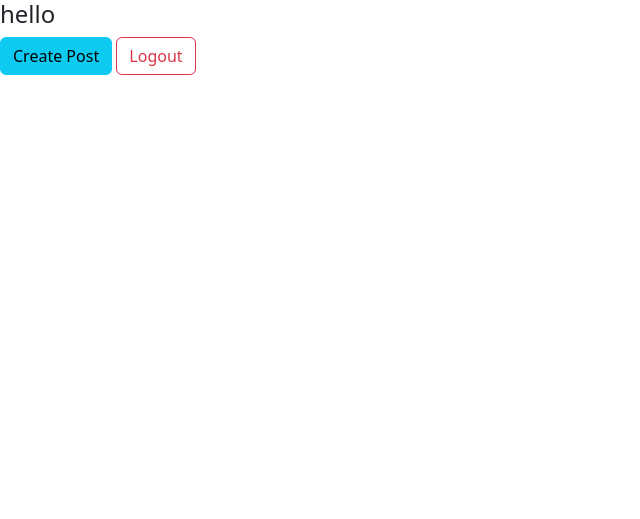
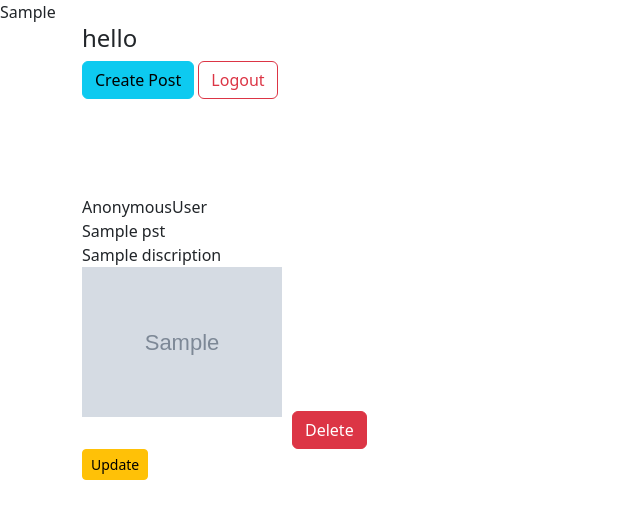
Before and after one commit to dipeshpatidarjeeran/fbclone1, a Django app: template fbclone/templates/registration/profile.html in a window 1280 px wide. Shown: the top 519 px of the page, without its empty margins (0-640 px from the left). Run offline with Django 3.2, Linux system fonts and the light colour scheme; the template is opened without the code that fills it: most values are stand-ins (such as "Sample title", 1, 10 or a date in 2020); grey boxes marked "Sample" are stand-in pictures; some libraries are stand-ins or nearby versions.

Commit message:
create new files an modify files

```diff
--- a/fbclone/apps/registration/admin.py
+++ b/fbclone/apps/registration/admin.py
@@ -4,4 +4,4 @@ from .models import Post
 
 @admin.register(Post)
 class PostAdmin(admin.ModelAdmin):
-	list_displat=['id','photo','title','discription']
+	list_displat=['id','username','photo','title','discription']
--- a/fbclone/apps/registration/forms.py
+++ b/fbclone/apps/registration/forms.py
@@ -10,6 +10,7 @@ class NewUserForm(UserCreationForm):
 	class Meta:
 		model=User
 		fields=['id','username','first_name','last_name','email']
+
 class PostForm(forms.ModelForm):
 	class Meta:
 		model=Post
--- a/fbclone/apps/registration/models.py
+++ b/fbclone/apps/registration/models.py
@@ -3,6 +3,7 @@ from django.db import models
 # Create your models here
 
 class Post(models.Model):
+	username=models.CharField(max_length=70,default='')
 	photo=models.ImageField(null=True,blank=True,upload_to='images/')
 	title=models.CharField(max_length=70,default='')
 	discription=models.TextField(max_length=140,default='')
--- a/fbclone/apps/registration/urls.py
+++ b/fbclone/apps/registration/urls.py
@@ -1,10 +1,11 @@
 from django.urls import path
 from .views import SignUpView,HomeView
-from .views import ProfileTemplate,CreatePost
+from .views import ProfileTemplate,CreatePost,PostDeleteView
 
 urlpatterns=[
 	path('', HomeView.as_view(), name='home'),
 	path('signup/', SignUpView.as_view(), name='signup'),
 	path('profile/',ProfileTemplate.as_view(),name="profile"),
-	path('create/',CreatePost.as_view(),name='createpost')
+	path('create/',CreatePost.as_view(),name='createpost'),
+	#path('<int:Id>/',PostDeleteView.as_view(), name="deletedata"),
 ]
--- a/fbclone/templates/registration/createpost.html
+++ b/fbclone/templates/registration/createpost.html
@@ -1,4 +1,5 @@
-<!DOCTYPE html>
+
+
 {% load static %}
 <html>
 <head>
@@ -17,7 +18,8 @@
 			{%for fm in form %}
 				{{fm.label}} {{fm}}	<br><br>
 			{% endfor %}
-			<input type="submit" name="Upload">
+			<input type="submit" value="Upload" class="btn btn-outline-primary"></input>
+			<a href="{% url 'profile' %}" class="btn btn-success">Back</a>
 		</form>
 </div>
 </body>
--- a/fbclone/templates/registration/profile.html
+++ b/fbclone/templates/registration/profile.html
@@ -9,14 +9,37 @@
 
 </head>
 <body>
+	{{fm}}
+	<div class="container">
+	{% block content %}
+		<h4>hello {{user.username}}</h4>
+			<form action="" method="POST">
+				{% csrf_token %}
 
-	<h4>hello {{user.username}}</h4>
-	<form action="" method="POST">
-		{% csrf_token %}
+				<a href="{% url 'createpost' %}" class="btn btn-info">Create Post</a>
+				<a href="{% url 'home' %}" class="btn btn-outline-danger">Logout</a>
+				<br><br><br>
+			{%if pst %}
+				{% for p in pst %}
+					 <br>
+					 <br>
+					{{user}}<br>
+					{{p.title}}	<br>
+					{{p.discription}} <br>
+					<div class="">
+						<img src="{{ p.photo.url }}" class="img-responsive" style="width:200px; float: left; margin-right: 10px;"/>
+					</div><br><br><br><br><br><br>
+					<form action="{% url 'deletepost' p.id %}" method="POST" class="d-inline">
+			      		{% csrf_token %}
+			      		<input type="submit" class="btn btn-danger" value="Delete">
+			      	</form>
+			      	<a href="" class="btn btn-warning btn-sm">Update</a><br><br>
+				{% endfor%}
+			{% endif %}
 
-		<a href="{% url 'createpost' %}" class="btn btn-info">Create Post</a>
-		<a href="{% url 'home' %}" class="btn btn-outline-danger">Logout</a>
-		</div>
-	</form>
+
+			</form>
+		{% endblock content%}
+	</div>
 </body>
 </html>
--- a/fbclone/urls.py
+++ b/fbclone/urls.py
@@ -25,5 +25,6 @@ urlpatterns = [
     path('accounts/',include('registration.urls')),
     path('',include('registration.urls')),
 
+
     #path('',include('registration.urls')),
 ]+ static(settings.MEDIA_URL,document_root=settings.MEDIA_ROOT)
```
Also changed, not shown: fbclone/apps/registration/views.py (+17 -15 lines), fbclone/templates/registration/home.html (+9 -13 lines), fbclone/apps/registration/migrations/0009_post_username_alter_post_discription_and_more.py (added), fbclone/media/images/image1.jpg (renamed from fbclone/media/images/istockphoto-1389540092-170667a.jpg), fbclone/media/images/image1_JS5n8fp.jpg (renamed from fbclone/media/images/istockphoto-1389540092-170667a_NXp8b54.jpg), fbclone/media/images/image2.jpeg (added), fbclone/media/images/istockphoto-1389540092-170667a_ctM0bNn.jpg (deleted), fbclone/media/images/istockphoto-1389540092-170667a_lq2X0ql.jpg (deleted).
